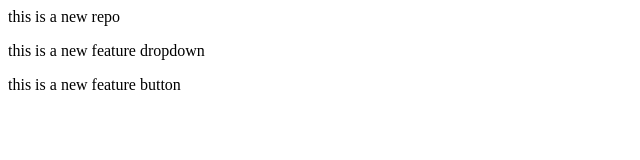
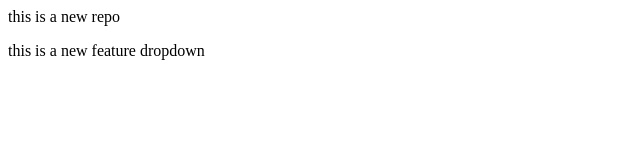
Before and after one commit to Snehasguggari/localrepo, a plain HTML site: page index.html in a window 1280 px wide. Shown: the whole page, without its empty margins (0-640 px from the left). Drawn offline with Linux system fonts and the light colour scheme.

Commit message:
up to date

```diff
--- a/index.html
+++ b/index.html
@@ -1,3 +1,2 @@
 <p>this is a new repo</p>
 <p>this is a new feature dropdown</p>
-<p>this is a new feature button</p>
```
